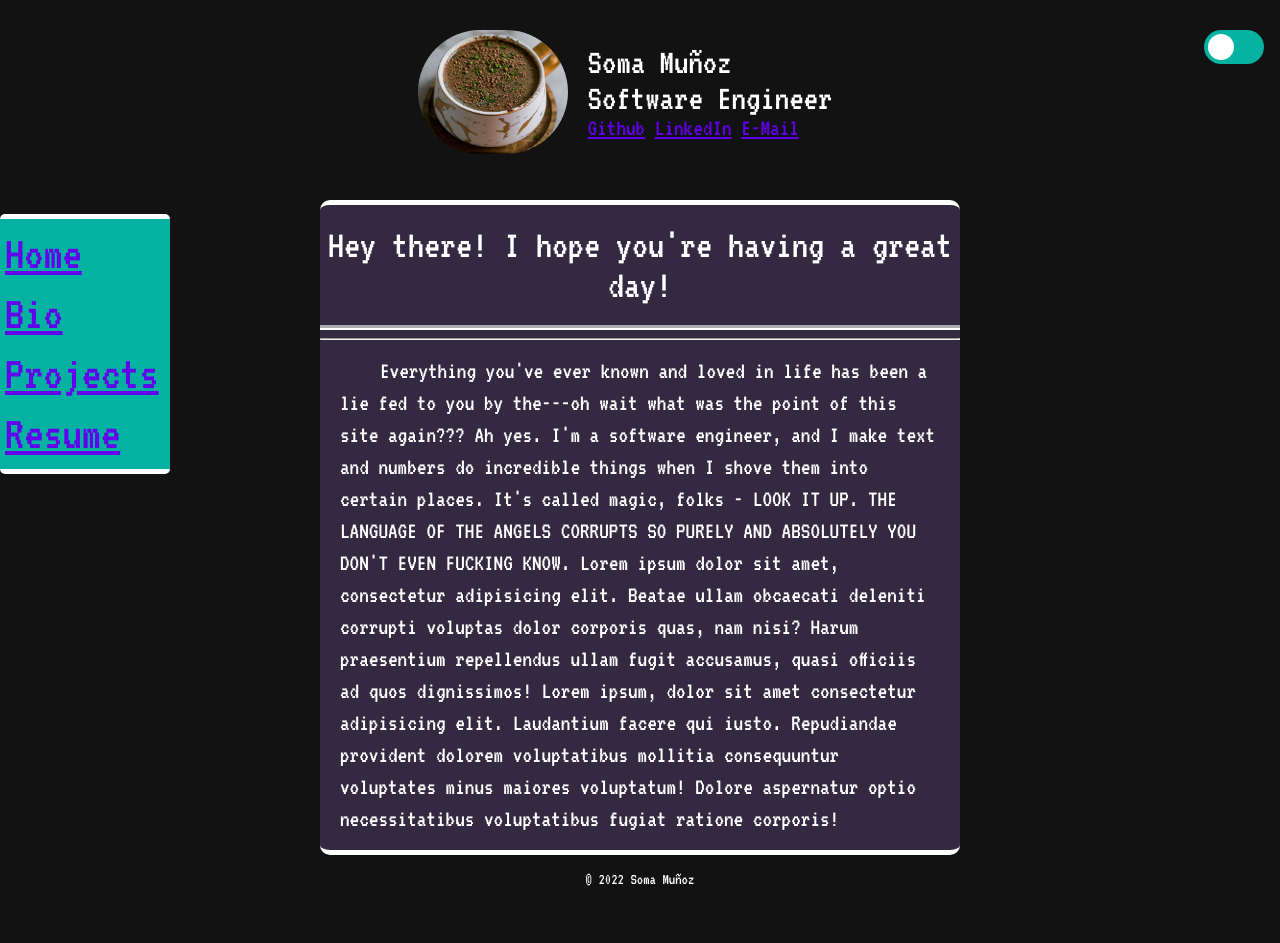
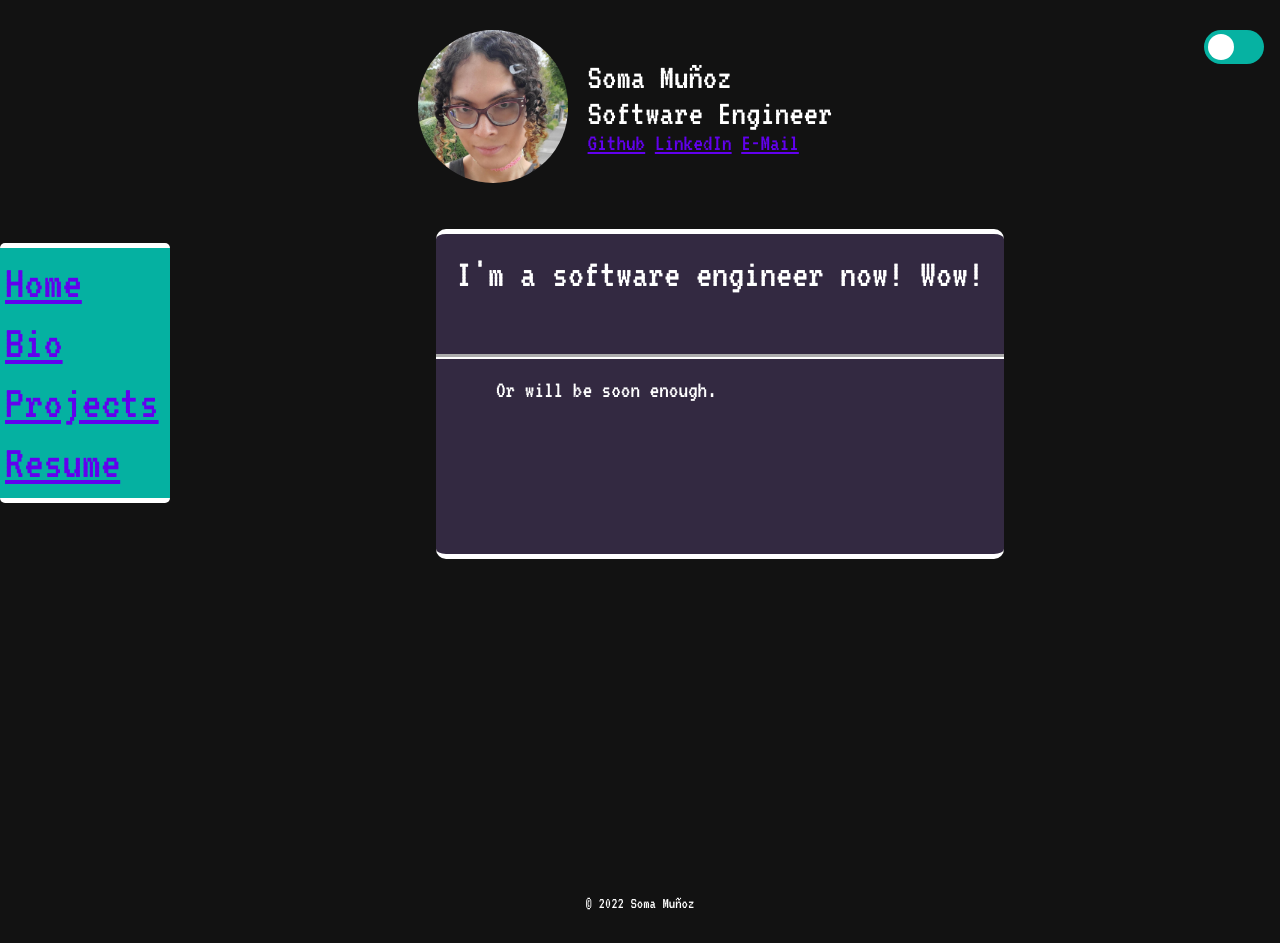
Before and after one commit to StarlightStingray/portfolio-site, a plain HTML site: page bio.html in a window 1280 px wide. Before the commit the page ends 887 px from the top, so only its background shows below. Drawn offline with Linux system fonts and the light colour scheme.

Commit message:
Slightly tweaker CSS for consistency.

```diff
--- a/bio.html
+++ b/bio.html
@@ -28,7 +28,7 @@
 			<div class="whoIsMe">
 				<img
 					class="profileIcon"
-					src="./assets/XzaLvuO.jpg"
+					src="./assets/fMNV9jR.jpg"
 					alt="the face of someone you might be able to trust, but you're not sure yet!"
 				/>
 				<div class="myDetails">
@@ -55,25 +55,10 @@
 		</header>
 		<main>
 			<article class="blogArticle">
-				<h3>Hey there! I hope you're having a great day!</h3>
-				<hr />
-				<p class="blogText">
-					Everything you've ever known and loved in life has been a lie fed to
-					you by the---oh wait what was the point of this site again??? Ah yes.
-					I'm a software engineer, and I make text and numbers do incredible
-					things when I shove them into certain places. It's called magic, folks
-					- LOOK IT UP. THE LANGUAGE OF THE ANGELS CORRUPTS SO PURELY AND
-					ABSOLUTELY YOU DON'T EVEN FUCKING KNOW. Lorem ipsum dolor sit amet,
-					consectetur adipisicing elit. Beatae ullam obcaecati deleniti corrupti
-					voluptas dolor corporis quas, nam nisi? Harum praesentium repellendus
-					ullam fugit accusamus, quasi officiis ad quos dignissimos! Lorem
-					ipsum, dolor sit amet consectetur adipisicing elit. Laudantium facere
-					qui iusto. Repudiandae provident dolorem voluptatibus mollitia
-					consequuntur voluptates minus maiores voluptatum! Dolore aspernatur
-					optio necessitatibus voluptatibus fugiat ratione corporis!
-				</p>
+				<h3>I'm a software engineer now! Wow!</h3>
+				<p class="blogText">Or will be soon enough.</p>
 			</article>
-			<footer class="itsTheFooter">&copy; 2022 Soma Muñoz</footer>
 		</main>
 	</body>
+	<footer class="itsTheFooter">&copy; 2022 Soma Muñoz</footer>
 </html>
--- a/css/style.css
+++ b/css/style.css
@@ -109,11 +109,6 @@ input:checked+.clicker:before {
 }
 
 /* ======== THE BIG BOIS THREE ======== */
-
-/* html {
-    min-height: 1080px;
-} */
-
 main {
     display: flex;
     flex-direction: column;
@@ -131,7 +126,13 @@ body {
     Arial,
     Helvetica,
     sans-serif;
+}
 
+.itsTheFooter {
+    display: flex;
+    margin-top: 20rem;
+    margin-bottom: 2rem;
+    justify-content: center;;
 }
 
 /* ======== PICTURE/HEADER ======== */
@@ -191,9 +192,9 @@ a:visited {
 .blogArticle {
     background: var(--2nd-bg-color);
     margin: 1rem;
-    min-height: 10rem;
+    min-height: 20rem;
     overflow: hidden;
-    max-width: 80vw;
+    max-width: 85vw;
     margin: 1rem 0;
     border-style: solid hidden solid hidden;
     border-color: var(--main-border-color);
@@ -208,7 +209,7 @@ h3 {
     border-style: hidden hidden groove hidden;
     border-color: var(--main-border-color);
     border-width: 5px;
-    padding: 20px 0px;
+    padding: 20px 20px;
 }
 
 
@@ -223,7 +224,7 @@ h3 {
 /* ========= PROJECTS PAGE CAROUSEL ======== */
 
 .slider {
-    width: 80vw;
+    width: 85vw;
     min-height: 500px;
     overflow: hidden;
     position: relative;
@@ -330,7 +331,8 @@ h3 {
     }
 
     .blogArticle {
-        max-width: 50vw;
+        max-width: 70vw;
+        margin-left: 10rem;
         border-style: solid hidden solid hidden;
         justify-content: center;
         border-width: 5px;
@@ -340,7 +342,7 @@ h3 {
 /* ========= PROJECTS PAGE CAROUSEL - DESKTOP EDITION, YOOOOO~ ======== */
 
     .slider {
-        width: 70vw;
+        max-width: 70vw;
         margin-left: 10rem;
     }
 
```
Also changed, not shown: index.html (+3 -3 lines), projects.html (+2 -2 lines), resume.html (+2 -2 lines).
